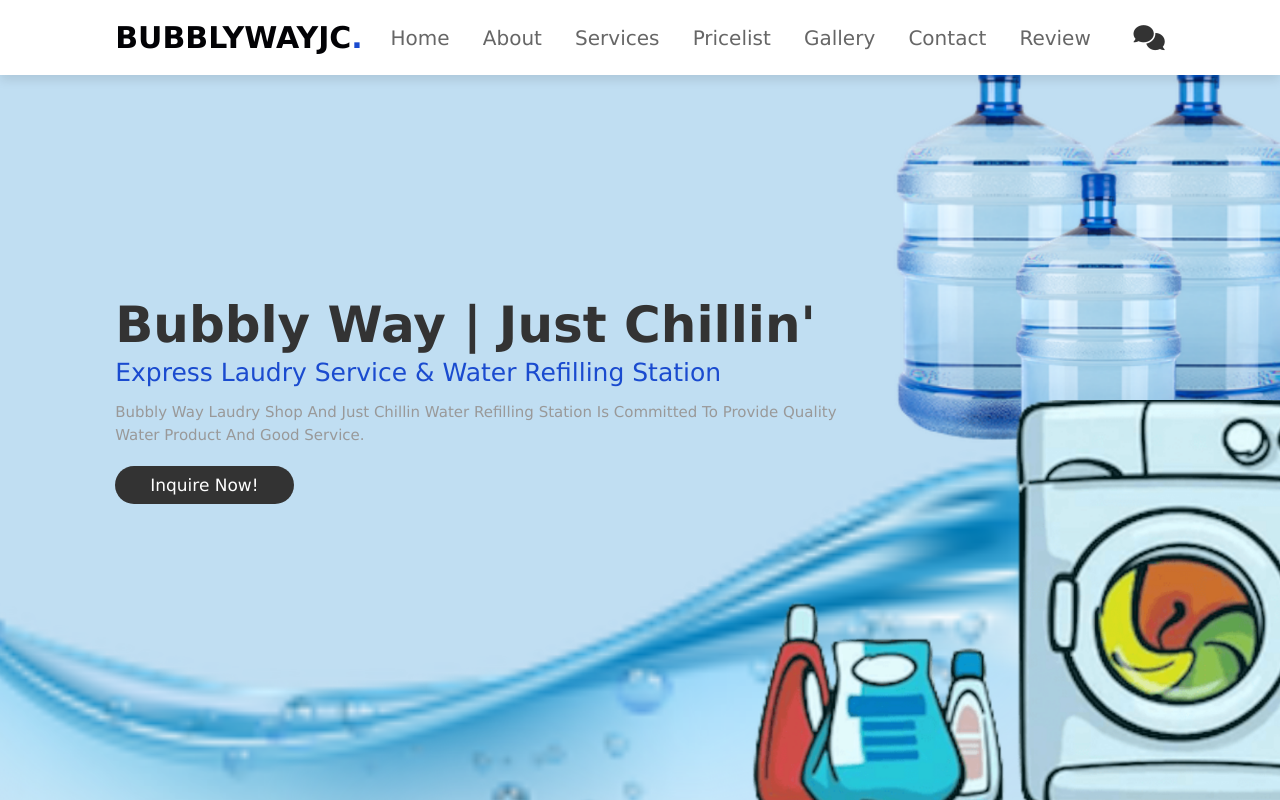
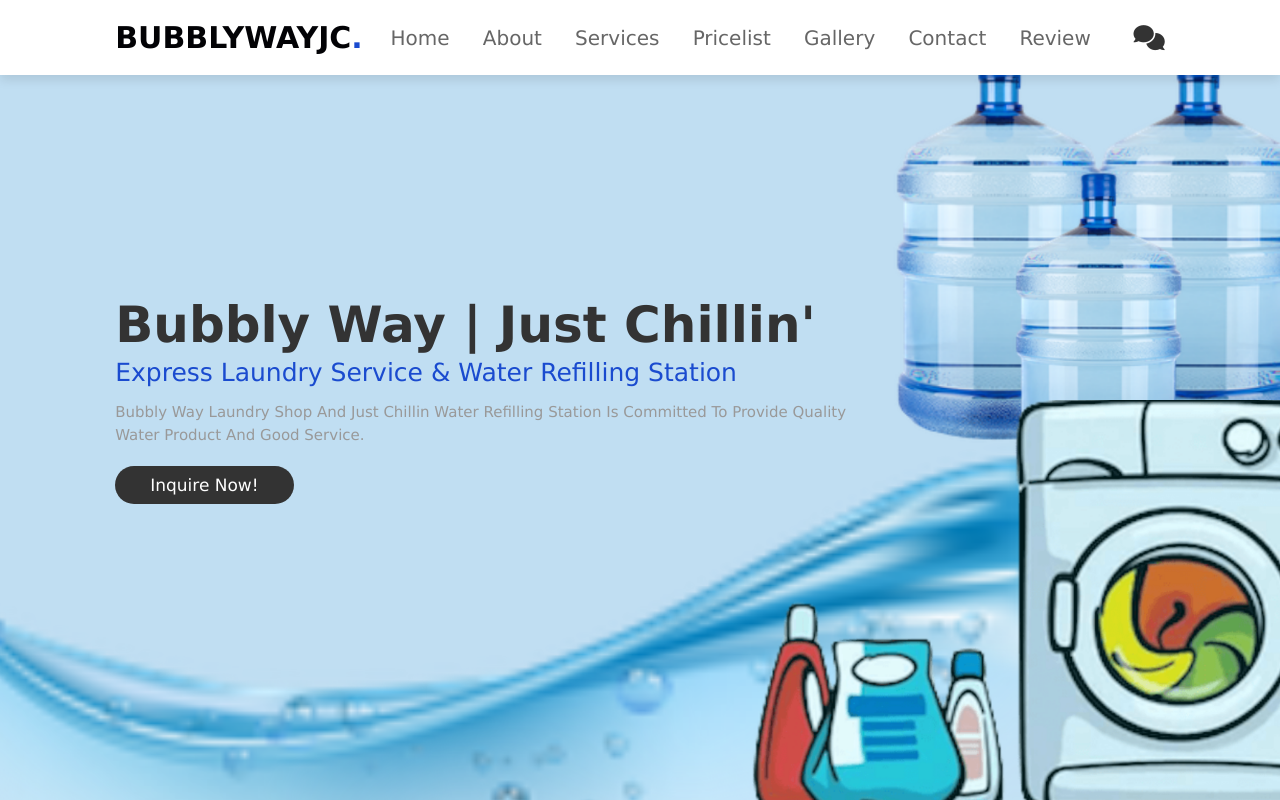
Before and after one commit to Courtneylove26/BAYAUA, a plain HTML site: page Index.html in a window 1280 px wide. Drawn offline with Linux system fonts and the light colour scheme.

Commit message:
Index.html

```diff
--- a/Index.html
+++ b/Index.html
@@ -48,8 +48,8 @@
 
 	<div class="content">
 		<h3>Bubbly Way | Just Chillin'</h3>
-		<span> Express Laudry service & Water Refilling Station </span>
-		<p>Bubbly way Laudry shop and just chillin water refilling station is committed to provide quality water product and good service.</p>
+		<span> Express Laundry service & Water Refilling Station </span>
+		<p>Bubbly way Laundry shop and just chillin water refilling station is committed to provide quality water product and good service.</p>
 		<a href="https://www.facebook.com/Bubblywayjc/" class="btn">Inquire Now!</a>
 	</div>
 
```
